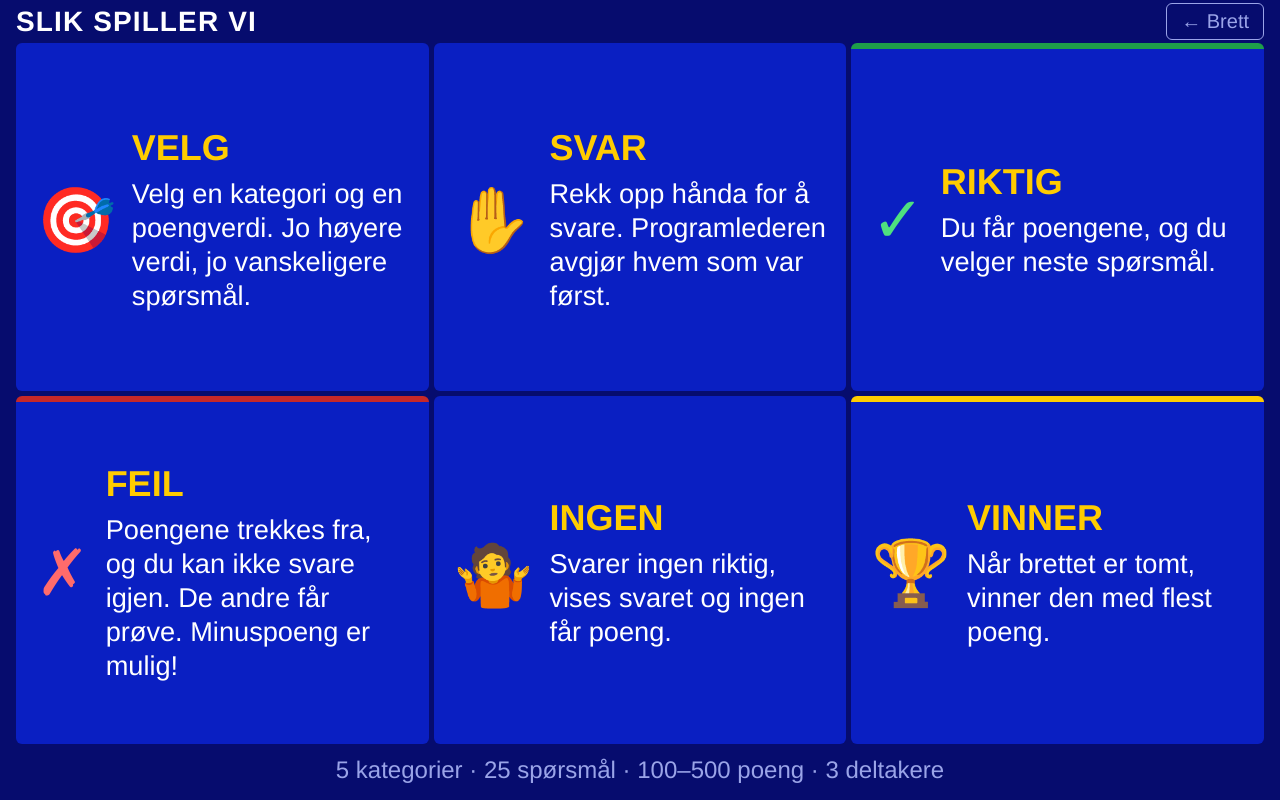
After one commit to sonhal/kviss, a Flask app: page /regler in a window 1280 px wide. The commit adds this page. Run offline with Flask 3, Linux system fonts and the light colour scheme.

Commit message:
Add rules page (/regler) linked from the top bar
One-screen summary of the game rules in Norwegian for contestants,
plus quiz facts (categories, questions, point range, players).

Co-Authored-By: Claude Opus 5.5 <noreply@anthropic.com>
Claude-Session: https://claude.ai/code/session_01Tg2hL7W3uVgbmKU1Q13XxH

```diff
--- a/app.py
+++ b/app.py
@@ -254,6 +254,11 @@ def create_app(config_path=None, state_path=None, password=None):
         reveal = {"reveal": "1"} if request.form.get("reveal") == "1" else {}
         return redirect(url_for("question", c=c, r=r, **reveal))
 
+    @app.get("/regler")
+    def rules():
+        values = [q["value"] for cat in game.quiz["categories"] for q in cat["questions"]]
+        return render_template("rules.html", values=values)
+
     @app.get("/admin")
     def admin():
         return render_template("admin.html")
--- a/static/style.css
+++ b/static/style.css
@@ -380,6 +380,68 @@ a.cell:active { transform: scale(0.96); }
   .pop-in, .score.flash-up, .score.flash-down { animation: none; }
 }
 
+/* --- rules -------------------------------------------------------------- */
+
+.rules {
+  flex: 1;
+  display: flex;
+  flex-direction: column;
+  min-height: 0;
+  padding: 0 2vmin 2vmin;
+}
+.rule-cards {
+  flex: 1;
+  display: grid;
+  grid-template-columns: repeat(3, 1fr);
+  grid-auto-rows: 1fr;
+  gap: var(--gap);
+  margin: 0;
+  padding: 0;
+  list-style: none;
+  min-height: 0;
+}
+.rule {
+  display: grid;
+  grid-template-columns: auto 1fr;
+  grid-template-rows: auto auto;
+  column-gap: 2vmin;
+  align-content: center;
+  padding: 1.5vmin 2.5vmin;
+  background: var(--tile);
+  border-radius: 6px;
+  border-top: 0.8vmin solid transparent;
+}
+.rule-icon {
+  grid-row: span 2;
+  align-self: center;
+  font-size: clamp(22px, 8vmin, 80px);
+  line-height: 1;
+}
+.rule h2 {
+  margin: 0;
+  color: var(--gold);
+  font-size: clamp(14px, 4.5vmin, 44px);
+  text-transform: uppercase;
+}
+.rule p { margin: 0.3em 0 0; font-size: clamp(12px, 3.4vmin, 32px); line-height: 1.25; }
+.rule-ok { border-top-color: var(--ok); }
+.rule-ok .rule-icon { color: #4ee07f; }
+.rule-bad { border-top-color: var(--bad); }
+.rule-bad .rule-icon { color: #ff6b6b; }
+.rule-win { border-top-color: var(--gold); }
+.rules-facts {
+  margin: 1.5vmin 0 0;
+  text-align: center;
+  color: var(--muted);
+  font-size: clamp(12px, 3vmin, 26px);
+}
+
+/* Narrow portrait phones: stack the cards. */
+@media (max-aspect-ratio: 1/1) {
+  .rules { overflow-y: auto; }
+  .rule-cards { grid-template-columns: 1fr; }
+}
+
 /* --- admin -------------------------------------------------------------- */
 
 .admin {
--- a/templates/_topbar.html
+++ b/templates/_topbar.html
@@ -5,6 +5,7 @@
     {% if game.can_undo() %}
     <form method="post" action="{{ url_for('undo') }}"><button class="tool">↶ Angre</button></form>
     {% endif %}
+    <a class="tool" href="{{ url_for('rules') }}">Regler</a>
     <a class="tool" href="{{ url_for('admin') }}">⚙</a>
   </nav>
 </header>
--- /dev/null
+++ b/templates/rules.html
@@ -0,0 +1,49 @@
+{% extends "base.html" %}
+{% block title %}Regler · {{ quiz.title }}{% endblock %}
+{% block body_class %}page-rules{% endblock %}
+{% block content %}
+<header class="topbar">
+  <h1>Slik spiller vi</h1>
+  <nav><a class="tool" href="{{ url_for('board') }}">← Brett</a></nav>
+</header>
+
+<main class="rules">
+  <ol class="rule-cards">
+    <li class="rule">
+      <span class="rule-icon" aria-hidden="true">🎯</span>
+      <h2>Velg</h2>
+      <p>Velg en kategori og en poengverdi. Jo høyere verdi, jo vanskeligere spørsmål.</p>
+    </li>
+    <li class="rule">
+      <span class="rule-icon" aria-hidden="true">✋</span>
+      <h2>Svar</h2>
+      <p>Rekk opp hånda for å svare. Programlederen avgjør hvem som var først.</p>
+    </li>
+    <li class="rule rule-ok">
+      <span class="rule-icon" aria-hidden="true">✓</span>
+      <h2>Riktig</h2>
+      <p>Du får poengene, og du velger neste spørsmål.</p>
+    </li>
+    <li class="rule rule-bad">
+      <span class="rule-icon" aria-hidden="true">✗</span>
+      <h2>Feil</h2>
+      <p>Poengene trekkes fra, og du kan ikke svare igjen. De andre får prøve. Minuspoeng er mulig!</p>
+    </li>
+    <li class="rule">
+      <span class="rule-icon" aria-hidden="true">🤷</span>
+      <h2>Ingen</h2>
+      <p>Svarer ingen riktig, vises svaret og ingen får poeng.</p>
+    </li>
+    <li class="rule rule-win">
+      <span class="rule-icon" aria-hidden="true">🏆</span>
+      <h2>Vinner</h2>
+      <p>Når brettet er tomt, vinner den med flest poeng.</p>
+    </li>
+  </ol>
+
+  <p class="rules-facts">
+    {{ quiz.categories|length }} kategorier · {{ values|length }} spørsmål ·
+    {{ values|min }}–{{ values|max }} poeng · {{ quiz.players|length }} deltakere
+  </p>
+</main>
+{% endblock %}
```
Also changed, not shown: tests/test_app.py (+6 -0 lines), README.md.
